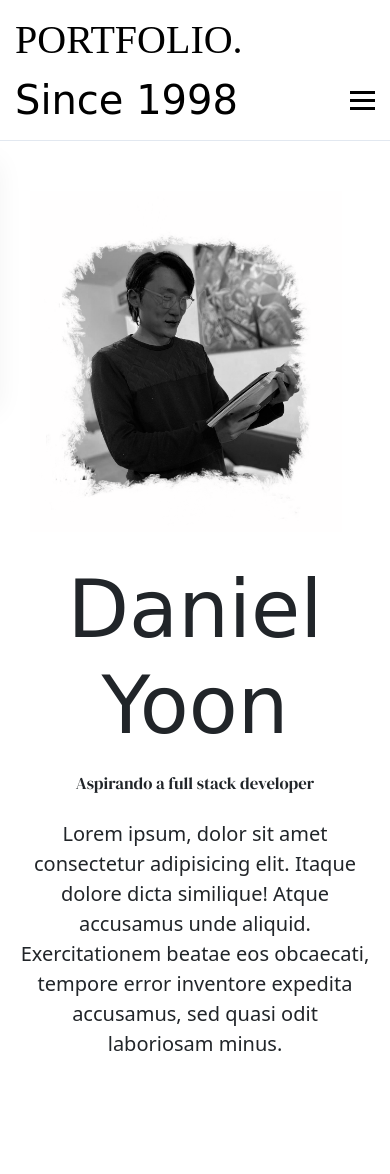
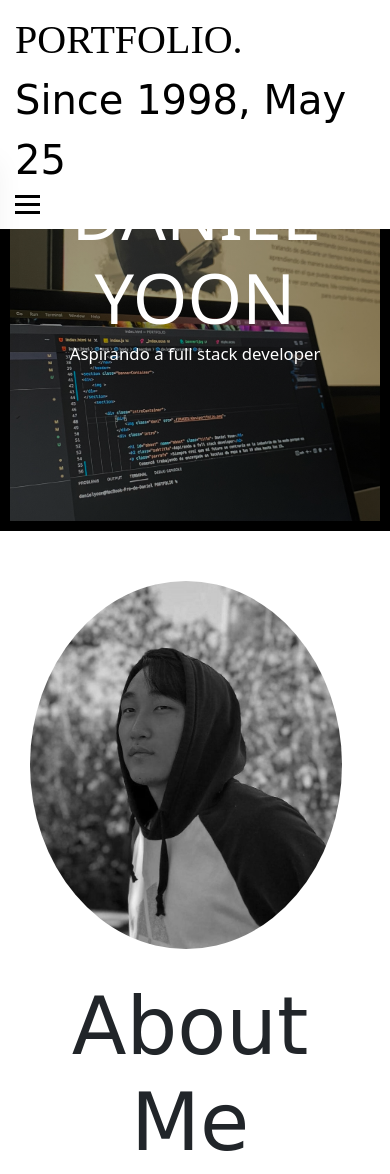
Before and after one commit to deany8n/portfolioweb, a plain HTML site: page index.html in a window 390 px wide. Shown: the top 1174 px of the page. Before the commit the page ends 1079 px from the top, so only its background shows below. Drawn offline with nearby package versions, Linux system fonts and the light colour scheme; a web font is replaced by a local one.

Commit message:
arreglos para que sea responsive

```diff
--- a/SASS/_about.scss
+++ b/SASS/_about.scss
@@ -0,0 +1,72 @@
+
+.intro {
+    display: flex;
+    flex-direction: column;
+    text-align: left;
+
+    .parrafo {
+        font-size: 23px;
+        margin: 20px;
+        margin-left: 20px;
+        margin-top: 210px;
+        width: 80%;
+    }
+}
+
+.title {
+    margin: 20px;
+    padding: 20px;
+    font-size: 80px;
+    font-family: 'Water Brush', cursive;
+    position: absolute;
+    display: flex;
+    justify-content: center;
+
+
+}
+
+
+
+.dani {
+    position: relative;
+    width: 700px;
+    height: 700px;
+    margin: 30px;
+    top: 70px;
+}
+
+.introContainer {
+    display: flex;
+    flex-direction: row;
+    flex-wrap: nowrap;
+}
+
+@media only screen and (max-width: 768px) {
+    .introContainer {
+        display: flex;
+        flex-direction: column;
+    }
+
+    .dani {
+        position: relative;
+        width: 80%;
+        height: 90%;
+        margin: 30px;
+        top: 20px;
+    }
+
+    .intro {
+        .title {
+            position: absolute;
+            margin-left: 70px;
+        }
+
+        .parrafo {
+            font-size: 15px;
+            text-align: left;
+            margin-left: 40px;
+            margin-top: 280px;
+        }
+    }
+
+}
--- a/SASS/_index.scss
+++ b/SASS/_index.scss
@@ -1,56 +1,146 @@
 @import url('https://fonts.googleapis.com/css2?family=Arvo&family=Chonburi&family=DM+Serif+Display&family=Kaushan+Script&family=Libre+Baskerville:wght@700&family=Merriweather+Sans:wght@700&family=Permanent+Marker&family=Water+Brush&family=Whisper&display=swap');
 
 
-.intro {
-    display: flex;
-    flex-direction: column;
-.parrafo{
-    font-size: 20px;
-    margin: 20px;
-    text-align: center;
-}}
 
-.title{
-    margin: 20px;
-    font-size: 80px;
-    font-family: 'Water Brush', cursive;
-    text-align: center;
-
-}
-.subtitle {
-    font-family: 'DM Serif Display', serif;
-  justify-content: center;
-  text-align: center;
-}
-
-.dani {
-    position: relative;
-width: 580px;
-height: 600px;
-margin: 30px;
-top: 70px;
-}
-
-.introContainer{
-    display: flex;
-flex-direction: row;
-flex-wrap: nowrap;
+.banner {
+    border: solid 10px black;
+    width: 100%;
+    height: 700px;
+    background-image: linear-gradient(rgba(0, 0, 0, 0.4), rgba(0, 0, 0, 0.4)), url(/IMAGES/banner.jpg);
+    background-size: cover;
+    background-repeat: no-repeat;
+    background-position: center center;
+    margin-top: 80px;
 
 
 
 }
 
-@media only screen and (max-width: 768px) {
-.introContainer{
+.welcome {
+    color: white;
+    position: relative;
+    text-align: center;
+    font-size: 90px;
+    margin-top: 260px;
+    text-transform: uppercase;
+
+
+}
+
+
+
+@keyframes animate {
+
+    0%,
+    10%,
+    100% {
+        width: 0;
+    }
+
+    70%,
+    90% {
+        width: 100%;
+    }
+}
+
+.subWelcome {
+    color: white;
+    position: relative;
+    text-align: center;
+
+}
+
+.intro {
     display: flex;
-flex-direction: column;
+    flex-direction: column;
+    text-align: left;
+
+    .parrafo {
+        font-size: 23px;
+        margin: 20px;
+        margin-left: 20px;
+        margin-top: 210px;
+        width: 80%;
+    }
 }
+
+.title {
+    margin: 20px;
+    padding: 20px;
+    font-size: 80px;
+    font-family: 'Water Brush', cursive;
+    position: absolute;
+    display: flex;
+    justify-content: center;
+
+
+}
+
+
 
 .dani {
     position: relative;
-width: 80%;
-height:90%;
-margin: 30px;
-top: 20px;
+    top: 50px;
+    margin: 90px;
+    width: 500px;
+    height: 500px;
+    border-radius: 100%;
 }
+
+.introContainer {
+    display: flex;
+    flex-direction: row;
+    flex-wrap: nowrap;
 }
+
+@media only screen and (max-width: 1024px) {
+    .banner {
+        margin-top: 140px;
+        height: 390px;
+
+    }
+
+    .welcome {
+        margin-top: 20px;
+        font-size: 70px;
+    }
+
+    .introContainer {
+        display: flex;
+        flex-direction: column;
+    }
+
+    .dani {
+        position: relative;
+        width: 80%;
+        height: 90%;
+        margin: 30px;
+        top: 20px;
+    }
+
+    .intro {
+        display: flex;
+        flex-direction: column;
+        justify-content: center;
+
+        .title {
+            padding: 0;
+            text-align: center;
+    position: relative;
+
+    margin-right: 80px;
+
+        }
+
+        .parrafo {
+            font-size: 19px;
+            text-align: center;
+            margin: 30px;
+          position: relative;
+
+
+        }
+    }
+
+
+}
--- a/SASS/style.scss
+++ b/SASS/style.scss
@@ -35,10 +35,12 @@ a {
 }
 
 .navbar {
-    display: flex;
-    justify-content: space-between;
-    align-items: center;
     padding: 1rem 1.5rem;
+    position: fixed;
+    background-color: white;
+    width: 100%;
+    z-index: 1;
+
 }
 
 .hamburger {
@@ -60,23 +62,27 @@ a {
     display: flex;
     justify-content: space-between;
     align-items: center;
+    .nav-item {
+        margin-left: 5rem;
+        position: relative;
+    }
 
 
-}
+    .nav-link {
+        font-size: 1.6rem;
+        font-weight: 400;
+        color: #475569;
 
-.nav-item {
-    margin-left: 5rem;
-}
 
-.nav-link {
-    font-size: 1.6rem;
-    font-weight: 400;
-    color: #475569;
-}
 
-.nav-link:hover {
-    color: #482ff7;
-}
+        }
+    }
+    .nav-link:hover {
+        color: red;
+    }
+
+
+
 
 .nav-logo {
     font-size: 40px;
@@ -87,7 +93,12 @@ a {
 
 
 
-@media only screen and (max-width: 768px) {
+
+
+
+
+
+@media only screen and (max-width: 1200px) {
 
 
 
--- a/index.html
+++ b/index.html
@@ -17,10 +17,10 @@
     <header class="header">
         <nav class="navbar">
             <a href="./index.html" class="nav-logo">PORTFOLIO.</a>
-            <div class="since animate__animated animate__fadeIn"> Since 1998</div>
+            <div class="since animate__animated animate__fadeIn"> Since 1998, May 25</div>
             <ul class="nav-menu">
-                <li class="nav-item">
-                    <a href="./index.html" class="nav-link">HOME</a>
+                <li class="nav-item ">
+                    <a href="#" class="nav-link  ">HOME</a>
                 </li>
                 <li class="nav-item">
                     <a href="#about" class="nav-link">ABOUT ME</a>
@@ -37,20 +37,33 @@
             </div>
         </nav>
     </header>
+    <section class="bannerContainer">
+        <div class="banner">
+            <h1  data-text="DANIEL YOON" class="welcome">DANIEL YOON</h1>
+            <H2 class="subWelcome"> Aspirando a full stack developer </H2>
+        </div>
+    </section>
+    <section >
 
-    <section>
+        <div   class="introContainer">
+            <div>
+                <img class="dani" src="./IMAGES/daniportfolio.jpg">
+            </div>
+            <div   class="intro">
 
-        <div class="introContainer">
-            <div>
-                <img class="dani" src="./IMAGES/daniportfolio.png">
-            </div>
-            <div class="intro">
-
-                <h1 id="about" name="about" class="title"> Daniel Yoon</h1>
-                <h2 class="subtitle">Aspirando a full stack developer</h2>
-                <p class="parrafo" >Lorem ipsum, dolor sit amet consectetur adipisicing elit. Itaque dolore dicta
-                    similique! Atque accusamus unde aliquid. Exercitationem beatae eos obcaecati, tempore error
-                    inventore expedita accusamus, sed quasi odit laboriosam minus.</p>
+                <h1 id="about" name="about" class="title"> About Me</h1>
+                <p class="parrafo">Siempre creí que mi futuro se centraría en la industria de la moda ya que es algo que
+                    me empezó a atraer hace muchos años.
+                    Comencé trabajando de encargado en locales de ropa a los 19 años hasta los 23.
+                    Desde ese entonces, a través de publicidad y algunos contactos me fui presentando poco a poco todo
+                    lo que sería el mundo IT.
+                    Hoy en día, estoy tratando de dedicarle un tiempo todos los días a los códigos haciendo distintos
+                    cursos y aprendiendo de manera autodidacta en internet.
+                    Mi objetivo de este 2022 es unirme a una empresa en el que pueda capacitarme y desarrollarme en
+                    cualquier área de trabajo que tenga que ver con software.
+                    Me considero una persona que siempre da lo mejor de sí mismo para cumplir los objetivos que se
+                    presenten.
+                </p>
 
             </div>
 
```
Also changed, not shown: CSS/style.css, IMAGES/banner.jpg (added), IMAGES/daniportfolio.jpg (added), IMAGES/daniportfolio.png (deleted), JS/index.js (line endings or trailing spaces), 3 other files.
